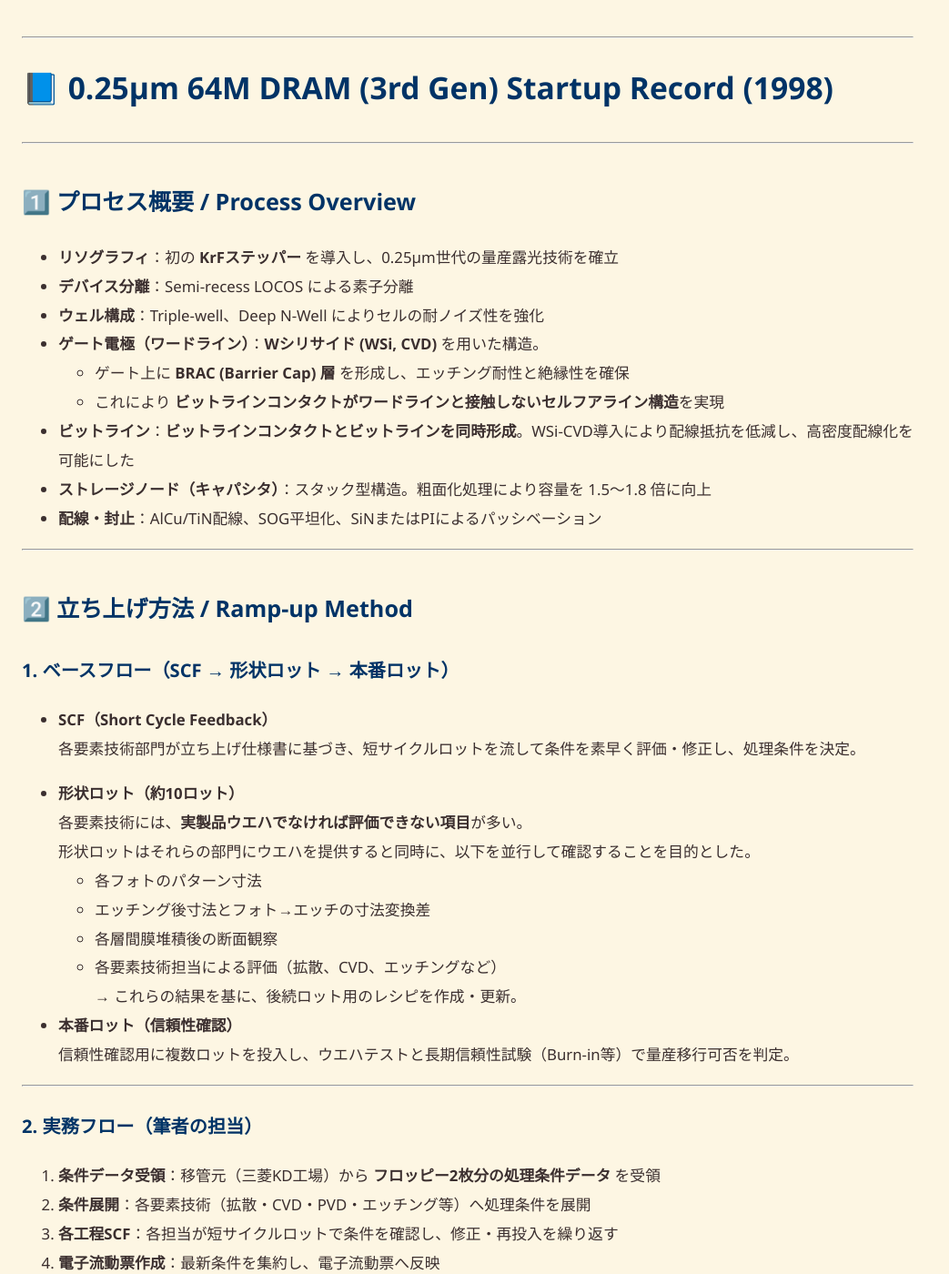
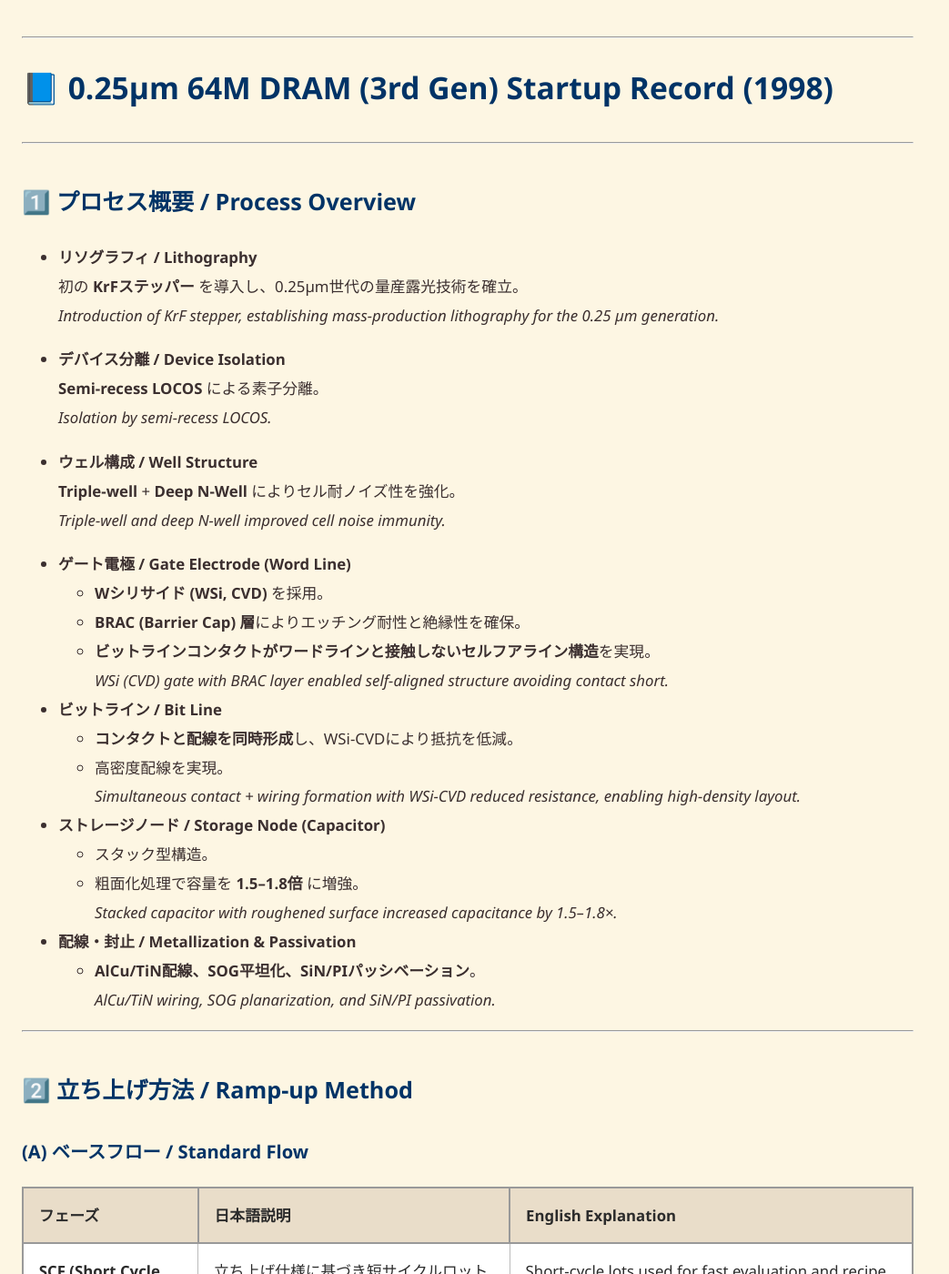
Before and after one commit to Samizo-AITL/Edusemi-Plus, a Jekyll site: the page built from archive/paper/dram_vsram/01_DRAM_Startup_0.25um.md, in a window 1280 px wide and 1400 px high. Shown: the whole window at 91% size, without its empty margins (0-1043 px from the left). Built offline with Jekyll 4.4.1, drawn with Linux system fonts in a browser that asks for light colours; some of the changed text lies outside the part shown.

Commit message:
Update 01_DRAM_Startup_0.25um.md

```diff
--- a/archive/paper/dram_vsram/01_DRAM_Startup_0.25um.md
+++ b/archive/paper/dram_vsram/01_DRAM_Startup_0.25um.md
@@ -11,149 +11,150 @@
 
 ## 1️⃣ プロセス概要 / Process Overview
 
-- **リソグラフィ**：初の **KrFステッパー** を導入し、0.25µm世代の量産露光技術を確立
-- **デバイス分離**：Semi-recess LOCOS による素子分離
-- **ウェル構成**：Triple-well、Deep N-Well によりセルの耐ノイズ性を強化
-- **ゲート電極（ワードライン）**：**Wシリサイド (WSi, CVD)** を用いた構造。
-  - ゲート上に **BRAC (Barrier Cap) 層** を形成し、エッチング耐性と絶縁性を確保
-  - これにより **ビットラインコンタクトがワードラインと接触しないセルフアライン構造**を実現
-- **ビットライン**：**ビットラインコンタクトとビットラインを同時形成**。WSi-CVD導入により配線抵抗を低減し、高密度配線化を可能にした
-- **ストレージノード（キャパシタ）**：スタック型構造。粗面化処理により容量を 1.5〜1.8 倍に向上
-- **配線・封止**：AlCu/TiN配線、SOG平坦化、SiNまたはPIによるパッシベーション
+- **リソグラフィ / Lithography**
+  初の **KrFステッパー** を導入し、0.25µm世代の量産露光技術を確立。
+  *Introduction of KrF stepper, establishing mass-production lithography for the 0.25 µm generation.*
+
+- **デバイス分離 / Device Isolation**
+  **Semi-recess LOCOS** による素子分離。
+  *Isolation by semi-recess LOCOS.*
+
+- **ウェル構成 / Well Structure**
+  **Triple-well** + **Deep N-Well** によりセル耐ノイズ性を強化。
+  *Triple-well and deep N-well improved cell noise immunity.*
+
+- **ゲート電極 / Gate Electrode (Word Line)**
+  - **Wシリサイド (WSi, CVD)** を採用。
+  - **BRAC (Barrier Cap) 層**によりエッチング耐性と絶縁性を確保。
+  - **ビットラインコンタクトがワードラインと接触しないセルフアライン構造**を実現。
+  *WSi (CVD) gate with BRAC layer enabled self-aligned structure avoiding contact short.*
+
+- **ビットライン / Bit Line**
+  - **コンタクトと配線を同時形成**し、WSi-CVDにより抵抗を低減。
+  - 高密度配線を実現。
+  *Simultaneous contact + wiring formation with WSi-CVD reduced resistance, enabling high-density layout.*
+
+- **ストレージノード / Storage Node (Capacitor)**
+  - スタック型構造。
+  - 粗面化処理で容量を **1.5–1.8倍** に増強。
+  *Stacked capacitor with roughened surface increased capacitance by 1.5–1.8×.*
+
+- **配線・封止 / Metallization & Passivation**
+  - **AlCu/TiN配線、SOG平坦化、SiN/PIパッシベーション**。
+  *AlCu/TiN wiring, SOG planarization, and SiN/PI passivation.*
 
 ---
 
 ## 2️⃣ 立ち上げ方法 / Ramp-up Method
 
-### 1. ベースフロー（SCF → 形状ロット → 本番ロット）
+### (A) ベースフロー / Standard Flow
 
-- **SCF（Short Cycle Feedback）**
-  各要素技術部門が立ち上げ仕様書に基づき、短サイクルロットを流して条件を素早く評価・修正し、処理条件を決定。
-
-- **形状ロット（約10ロット）**
-  各要素技術には、**実製品ウエハでなければ評価できない項目**が多い。
-  形状ロットはそれらの部門にウエハを提供すると同時に、以下を並行して確認することを目的とした。
-  - 各フォトのパターン寸法
-  - エッチング後寸法とフォト→エッチの寸法変換差
-  - 各層間膜堆積後の断面観察
-  - 各要素技術担当による評価（拡散、CVD、エッチングなど）
-  → これらの結果を基に、後続ロット用のレシピを作成・更新。
-
-- **本番ロット（信頼性確認）**
-  信頼性確認用に複数ロットを投入し、ウエハテストと長期信頼性試験（Burn-in等）で量産移行可否を判定。
+| フェーズ | 日本語説明 | English Explanation |
+|----------|------------|----------------------|
+| **SCF (Short Cycle Feedback)** | 立ち上げ仕様に基づき短サイクルロットを流して条件を迅速評価・修正。 | Short-cycle lots used for fast evaluation and recipe tuning. |
+| **形状ロット (≈10 lots)** | 実製品ウエハを用いて寸法変換差や膜堆積を評価。要素技術部門に供給。 | Shape lots verified CD, etch transfer, and film properties; distributed to element teams. |
+| **本番ロット** | 信頼性確認用。ウェハテストと長期信頼性試験で量産可否を判断。 | Reliability-confirmation lots for wafer test and burn-in qualification. |
 
 ---
 
-### 2. 実務フロー（筆者の担当）
+### (B) 実務フロー（筆者担当） / Practical Workflow (Author’s Role)
 
-1. **条件データ受領**：移管元（三菱KD工場）から **フロッピー2枚分の処理条件データ** を受領
-2. **条件展開**：各要素技術（拡散・CVD・PVD・エッチング等）へ処理条件を展開
-3. **各工程SCF**：各担当が短サイクルロットで条件を確認し、修正・再投入を繰り返す
-4. **電子流動票作成**：最新条件を集約し、電子流動票へ反映
-5. **形状ロット投入（10ロット）**：
-   - 各部門へ実製品ウエハを提供
-   - フォトレジスト寸法、エッチ寸法、変換差を確認
-   - 各層間膜後の断面観察を実施
-   - 後続ロット用レシピを作成・更新
-6. **形状Fix**：狙い寸法・膜厚の達成を確認し、条件を確定
-7. **本番ロット投入（5ロット・信頼性用）**：
-   - ウエハテストを実施
-   - 信頼性試験結果を確認し、量産移行を判断
+1. **条件データ受領 / Data Import**
+   移管元（三菱KD工場）から **フロッピー2枚分の処理条件** を受領。
+   *Received 2 floppy disks of process conditions from Mitsubishi KD Fab.*
+
+2. **条件展開 / Dissemination**
+   各要素技術部門（拡散・CVD・PVD・エッチング）へ展開。
+   *Distributed conditions to element process teams.*
+
+3. **各工程SCF / SCF at Each Step**
+   条件を試行 → 修正 → 再投入の繰り返し。
+   *Iterative short-cycle testing and corrections.*
+
+4. **電子流動票作成 / Electronic Flow Sheet**
+   各条件を集約し最新レシピを反映。
+   *Compiled conditions into electronic traveler sheet.*
+
+5. **形状ロット投入 (10 lots)**
+   寸法確認・断面観察・レシピ更新を実施。
+   *Executed shape lots for CD, cross-sections, and recipe update.*
+
+6. **形状Fix / Shape Fix**
+   寸法・膜厚が狙い値に到達した時点で確定。
+   *Finalized recipe upon achieving target specs.*
+
+7. **本番ロット投入 (5 lots)**
+   信頼性試験を経て量産移行を判断。
+   *Final reliability-confirmation lots enabled mass production.*
 
 ---
 
-## 3️⃣ 運用体制（スケジュール最適化）
+## 3️⃣ 運用体制 / Operational Framework
 
-通常、ロットはストッカーに入庫し、**リムライナー（リニア搬送レール）**で自動搬送され、次のストッカーから出庫して装置ロードロックにセットされる。
-しかし、この方式では**順番待ちや搬送遅延**が避けられず、初回の重要ロットでは処理開始までに大きな時間を要した。
+- 通常：ロットは **自動搬送システム**（ストッカー＋リムライナー）で搬送 → 遅延発生。
+- 改善：初回ロットは **手渡し流動 (manual carry)** を採用し、担当者が装置前で待機し即処理。
+- 効果：搬送待ちロスを最小化し、初回ロットを短時間で流動。
 
-そこで、初回立ち上げロットについては、**技術者が各装置まで直接搬送する「手渡し流動」**を採用。
-各装置担当者がロットの到着時刻に合わせて待機し、到着次第すぐに処理を開始することで、搬送待ちによるロスを最小化した。
-それでもフルフローを通すには約2か月を要し、立ち上げ全体は約5か月かかった。
+📌 **全体体制**
+- 技術部門（プロセス開発・要素技術・立ち上げチーム）が **日勤＋夜勤の二交代制**で常駐。
+- **毎朝の朝会**で進捗を「見える化」：
+  - 流動票をラミネート掲示
+  - 遅延日数を明示
+  - 各要素技術担当の進捗を共有
 
-さらに、初回ロットを**いち早く流して、後続ロットの標準パス（標準流動）を確立できるか**が立ち上げスケジュールを左右した。
-そのため酒田工場では通常の製造部門に加え、**技術側（プロセス開発・要素技術担当・立ち上げチーム）が日勤・夜勤の二交代制で常駐**し、
-24時間体制でモニタリングとフィードバックを行った。
-
-また、**毎朝の朝会**では以下を実施した：
-- **ラミネートした流動票をホワイトボードに掲示**し、各ロットの進捗を共有
-- 各ロットがオンスケジュールか、遅延がある場合は日数を明示して報告
-- 各要素技術担当者から、立ち上げ状況や課題の進捗を報告
-
-これにより、部門横断的に進捗を「見える化」し、全体最適の立場で迅速に調整を行うことができた。
+*By adopting manual lot transfer and 24/7 cross-functional monitoring, ramp-up was accelerated and bottlenecks were minimized.*
 
 ---
 
-## 3️⃣ 不良解析と改善プロセス / Failure Analysis and Improvement Process
+## 4️⃣ 不良解析と改善プロセス / Failure Analysis & Improvement
 
-### ① 現状把握（不良解析 / Failure Analysis）
+### (1) 現状把握 / Initial Findings
 
-- **初期歩留まり**
-  - 立ち上げ直後の本番ロットで歩留まりは約65%に留まった。
-- **主不良モード**
-  - ウエハテストでは **Pause Refresh Fail (Bin5)** が支配的。
-- **分布特性**
-  - 不良はウエハ面内に均一に散在する単ビットエラーとして出現。
-  - ライン欠陥やエッジ集中型ではなく、クラスタリング傾向も薄い。
-- **構造・特性評価**
-  - ストレージノード容量は規格内。
-  - 不良セルのコンタクト断面もSEM観察では異常なし。
-  - 他の形状・膜厚・電気特性も規格範囲内で異常なし。
+- **初期歩留まり / Initial Yield**：≈65%
+- **支配的不良モード / Dominant Failure Mode**：Pause Refresh Fail (Bin5)
+- **不良分布 / Failure Distribution**：ウエハ面内に単ビットエラーが均一散在。ライン欠陥なし。
+- **評価結果 / Evaluation**：寸法・容量・断面観察は正常範囲内。
 
-**まとめ**
-通常の寸法外れや異物混入による欠陥ではなく、**観察上は健全に見えるが保持特性を劣化させる、極めてセンシティブな不具合**が原因と推定された。
+➡️ **「観察上は健全だが保持特性劣化を招くセンシティブ不具合」**と推定。
+➡️ *Yield loss caused by invisible, retention-degrading defects.*
 
 ---
 
-### ② 仮説（推定故障モデル / Hypothesized Failure Model）
+### (2) 仮説モデル / Hypothesized Model
 
-- **前提確認**
-  - ストレージノード容量やセルプレートリークは正常。
-  - 直接測定可能なリークでは異常を検出できない。
-- **推定モデル**
-  - 問題は **ストレージノードコンタクト n⁺/p⁻ ジャンクションのリーク増大**にあると考えられる。
-- **劣化メカニズム**
-  - ゲートエッチング後、メモリセルS/Dアクティブ上に残存するゲート酸化膜が、
-    LDD形成工程での複数回のレジスト剥離アッシングに曝される。
-  - この繰り返しのプラズマダメージにより酸化膜が**ポーラス状に劣化**。
-  - 酸化膜下の拡散層にもダメージが及び、ジャンクションに微細なリークパスが形成される。
-- **現象との整合性**
-  - 局所的・ランダムに発生するため、ウエハ全体で単ビット不良が均一分布。
-  - SEMでは構造的異常を確認できず、リーク特性のみで歩留まりを低下させる。
+- **真因候補 / Root Cause Candidate**：
+  **ストレージノードコンタクト n⁺/p⁻ ジャンクションのリーク増大**。
+- **メカニズム / Mechanism**：
+  - LDD形成時、**ゲート酸化膜残渣が複数回のアッシングでプラズマダメージ**を受ける。
+  - 酸化膜がポーラス化 → 拡散層に微細リークパス形成。
+- **現象整合性 / Consistency**：
+  - ランダム単ビット不良、SEM異常なし。
+  - リークのみが顕在化。
 
-**まとめ**
-**「目に見えないプラズマダメージによるジャンクションリーク」**が真因であるとの仮説を構築した。
+➡️ **「不可視のプラズマダメージによるジャンクションリーク」**と結論。
+➡️ *Postulated root cause: plasma-induced junction leakage.*
 
 ---
 
-### ③ 対策の立案 / Countermeasure Planning
+### (3) 対策立案 / Countermeasure
 
-- **重点ポイント**
-  - アッシング工程によるプラズマ曝露を最小化すること。
-- **具体策**
-  - LDD工程のレジスト除去を、従来のプラズマアッシングから
-    **ウェット処理（硫酸系剥離）主体**へ切り替え。
-- **狙い**
-  - プラズマ起因の酸化膜ダメージを根本的に排除。
-  - ジャンクションリークの発生を抑制し、セル保持特性を回復させる。
-- **補足**
-  - 他工程との整合性（後続フォトプロセスのクリーン度確保、残渣リスクの回避）も並行して検討。
+- **方針 / Policy**：アッシング工程のプラズマ曝露を最小化。
+- **具体策 / Action**：
+  - LDD工程のレジスト剥離を **プラズマアッシング → ウェット処理（硫酸系）** に切替。
+- **狙い / Aim**：
+  - プラズマ起因の酸化膜ダメージを根本排除。
+  - ジャンクションリーク発生を防止。
 
 ---
 
-### ④ 効果の確認 / Effectiveness Verification
+### (4) 効果検証 / Verification
 
-- **歩留まりの改善**
-  - 改善前: 約65%
-  - 改善後: **80%前後**へ向上。
-  - 均一に散在していた単ビット不良が顕著に減少。
-- **信頼性評価**
-  - バーンイン試験を含む高温動作・長期保持試験で規格を満足。
-  - 不良再発率も大幅に低下。
-- **量産適用**
-  - 改善条件をもって最終レシピをFix。
-  - 以後の量産立ち上げで安定した歩留まりを確保。
+- **歩留まり改善 / Yield Gain**：
+  - Before ≈65% → After ≈**80%**
+- **信頼性評価 / Reliability**：
+  - 高温動作・保持試験・バーンインで規格クリア。
+- **量産適用 / Mass Production**：
+  - 改善条件を最終レシピに反映し安定量産を確立。
 
-**まとめ**
-解析 → 仮説 → 対策 → 効果確認という一連の改善サイクルにより、
-**原因の見えにくいセンシティブ不良を克服し、量産条件を確立**することに成功した。
+➡️ **「解析 → 仮説 → 対策 → 効果確認」の改善サイクルにより、センシティブ不良を克服し量産条件を確立。**
+➡️ *Closed improvement loop enabled stable high-yield production.*
```
